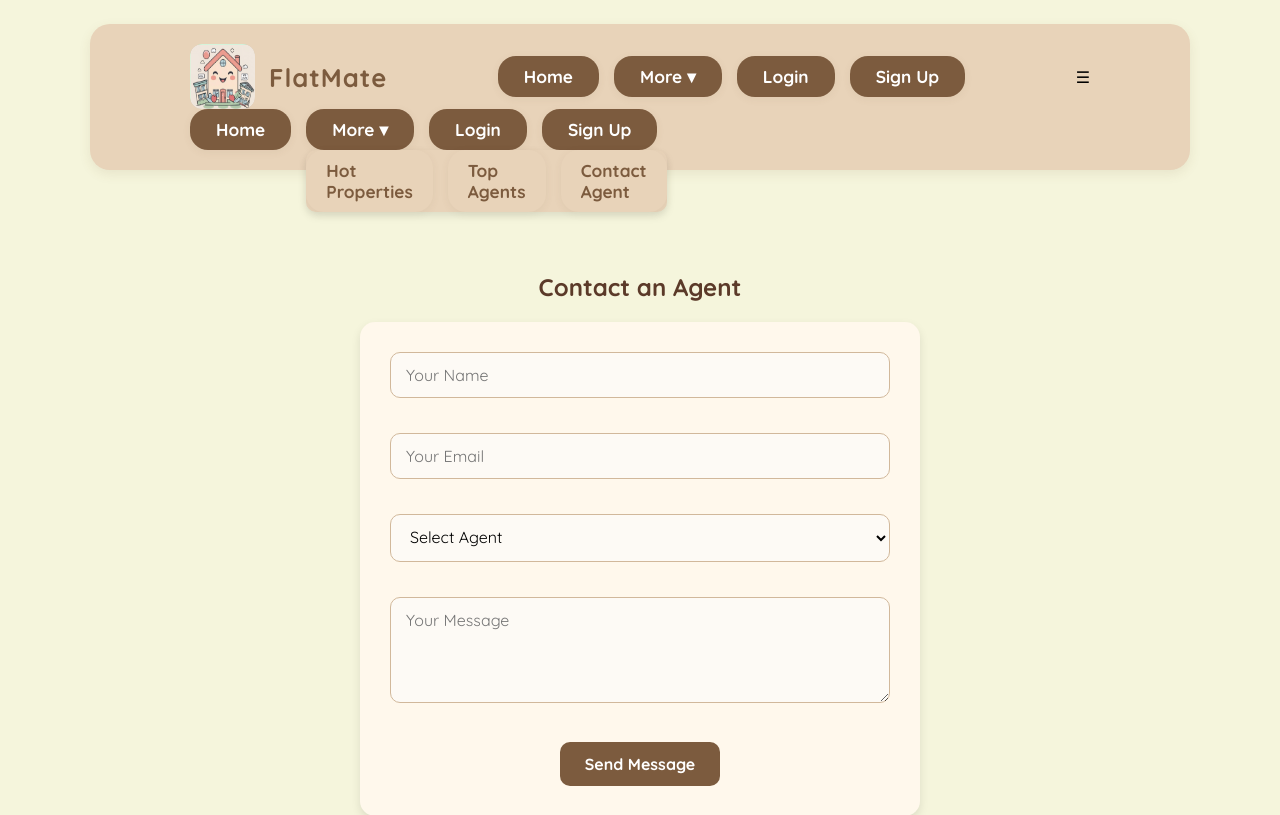
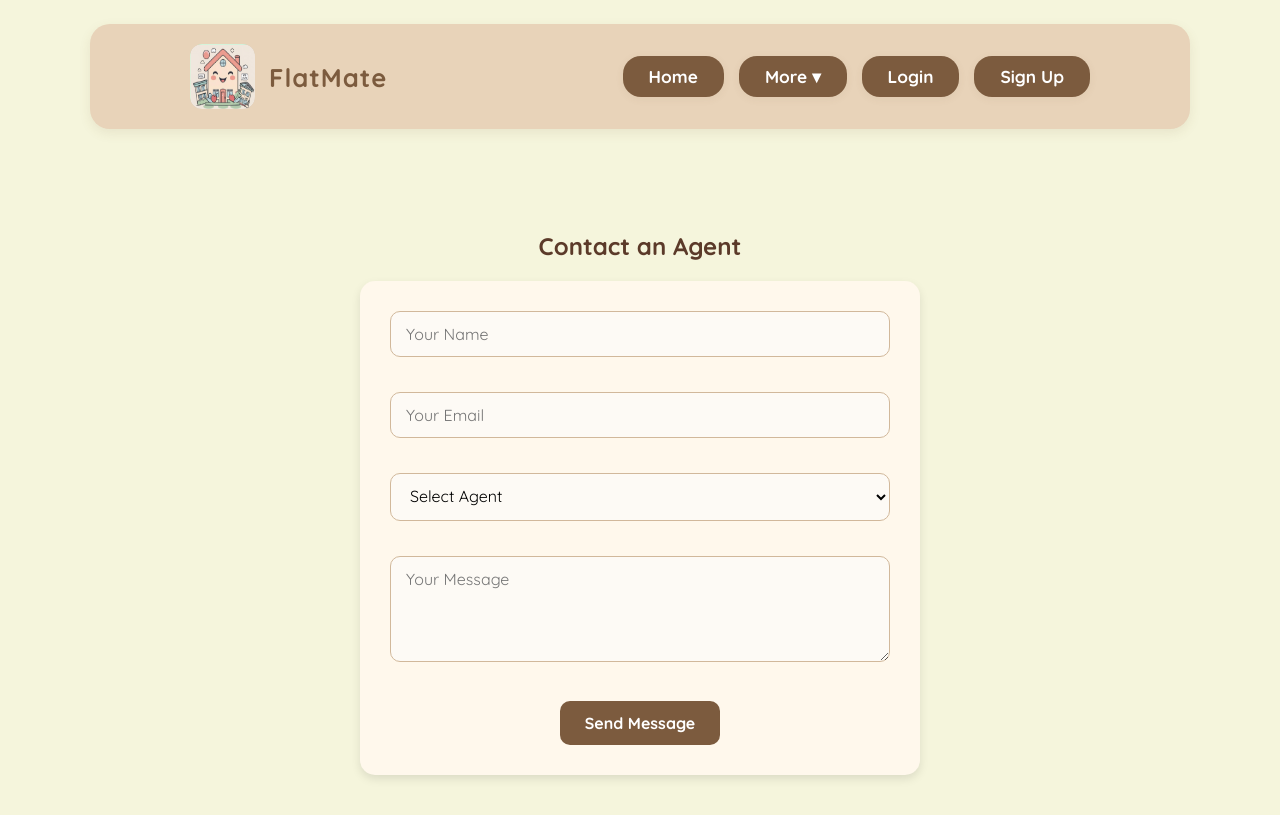
Before and after one commit to 23017736/FlatMate, a Flask app: page /contact-agent in a window 1280 px wide. Shown: the top 815 px of the page. Run offline with Flask 3, Linux system fonts and the light colour scheme.

Commit message:
Final (hope)

```diff
--- a/static/css/style.css
+++ b/static/css/style.css
@@ -319,56 +319,3 @@ form h2 {
     box-shadow: none;
   }
 } */
-
-.hamburger {
-  display: none;
-  font-size: 26px;
-  cursor: pointer;
-  color: #7c5b3e;
-}
-
-/* Flex row layout for large screens */
-.navbar {
-  display: flex;
-  justify-content: space-between;
-  align-items: center;
-  padding: 20px 100px;
-  flex-wrap: wrap;
-}
-
-/* Default nav links */
-#nav-menu ul {
-  display: flex;
-  flex-direction: row;
-  gap: 15px;
-  list-style: none;
-  margin: 0;
-  padding: 0;
-}
-
-/* Responsive behavior */
-@media (max-width: 768px) {
-  .hamburger {
-    display: block;
-  }
-
-  #nav-menu ul {
-    flex-direction: column;
-    width: 100%;
-    display: none;
-    margin-top: 10px;
-  }
-
-  #nav-menu ul.active {
-    display: flex;
-  }
-
-  #nav-menu ul li {
-    width: 100%;
-    margin: 5px 0;
-  }
-
-  .navbar {
-    padding: 20px;
-  }
-}
--- a/templates/base.html
+++ b/templates/base.html
@@ -36,33 +36,6 @@
                     {% endif %}
                 </ul>
             </nav>
-
-            <!-- Hamburger icon -->
-        <div class="hamburger" onclick="toggleMenu()">☰</div>
-
-        <!-- Nav menu -->
-        <nav id="nav-menu">
-            <ul>
-            <li><a href="{{ url_for('index') }}">Home</a></li>
-            <li class="dropdown">
-                <a href="#">More ▾</a>
-                <ul class="dropdown-menu">
-                <li><a href="{{ url_for('hot_properties') }}">Hot Properties</a></li>
-                <li><a href="{{ url_for('top_agents') }}">Top Agents</a></li>
-                <li><a href="{{ url_for('contact_agent') }}">Contact Agent</a></li>
-                </ul>
-            </li>
-            {% if session.get('user') %}
-                <li><a href="{{ url_for('my_likes') }}">My Likes</a></li>
-                <li><a href="{{ url_for('logout') }}">Logout</a></li>
-            {% else %}
-                <li><a href="{{ url_for('login') }}">Login</a></li>
-                <li><a href="{{ url_for('signup') }}">Sign Up</a></li>
-            {% endif %}
-            </ul>
-        </nav>
-        </div>
-
         </div>
     </header>
 
```
